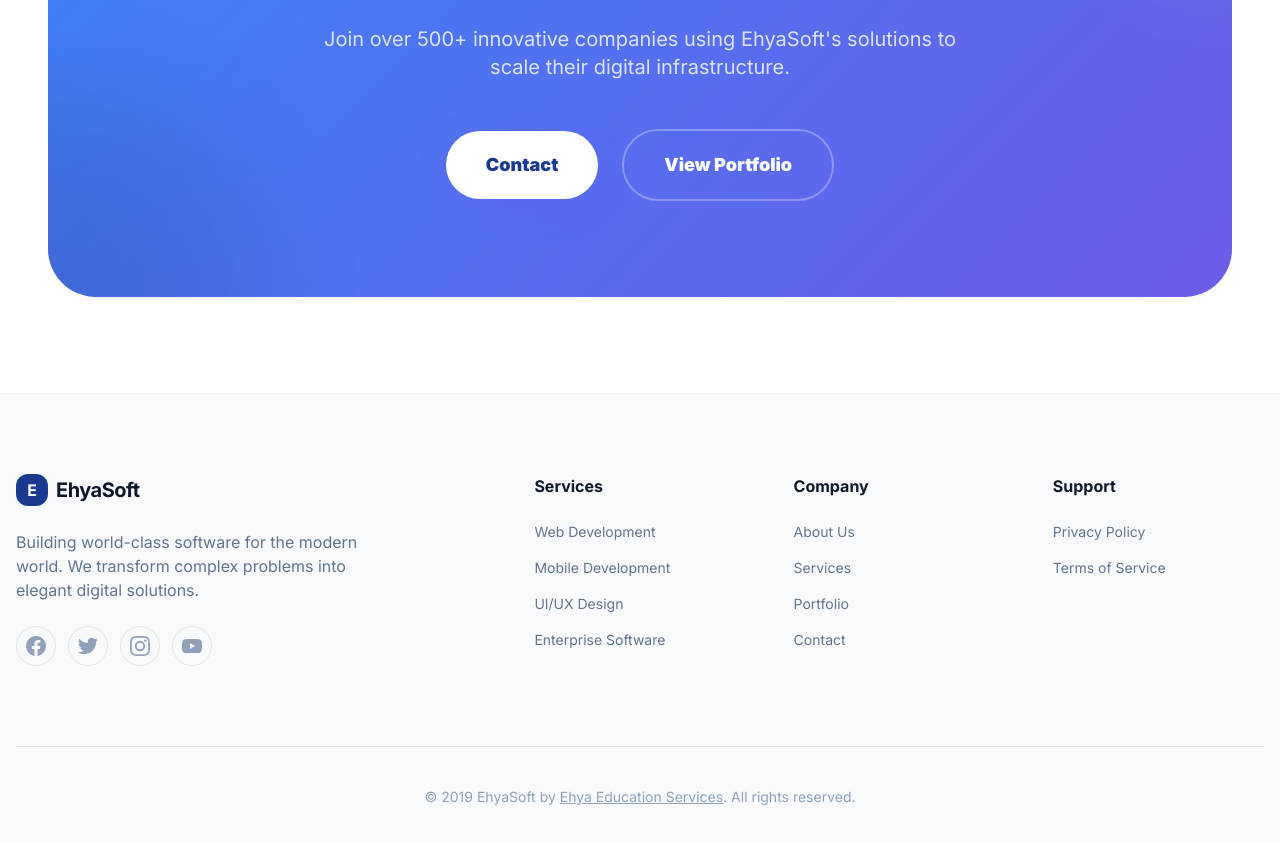
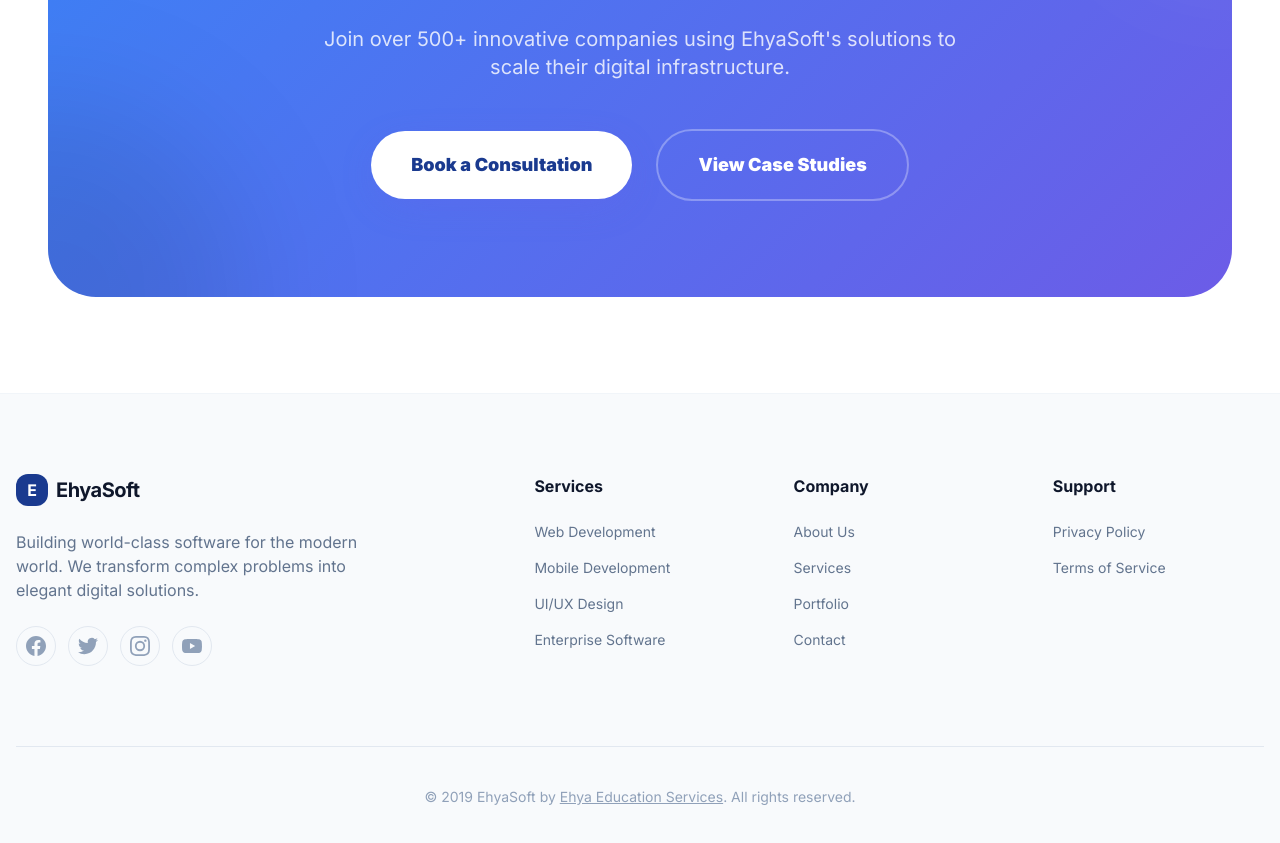
Before and after one commit to Muhmmad-Sufyan/ehya-soft, a Next.js app: page /contact in a window 1280 px wide. Shown: the part 1760-2603 px from the top of the page. Built offline with nearby package versions, Linux system fonts and the light colour scheme.

Commit message:
fix the issue of the

```diff
--- a/src/components/contact/ContactCTA.jsx
+++ b/src/components/contact/ContactCTA.jsx
@@ -16,10 +16,10 @@ export default function ContactCTA() {
           </p>
           <div className="flex flex-col sm:flex-row items-center justify-center gap-6">
             <Link href="/contact" className="bg-white text-primary px-10 py-5 rounded-full text-lg font-black hover:bg-slate-100 transition-all shadow-xl shadow-black/10 vibrant-shadow">
-              Contact
+              Book a Consultation
             </Link>
             <Link href="/portfolio" className="bg-transparent border-2 border-white/30 text-white px-10 py-5 rounded-full text-lg font-black hover:bg-white/10 transition-all">
-              View Portfolio
+              View Case Studies
             </Link>
           </div>
         </div>
```
